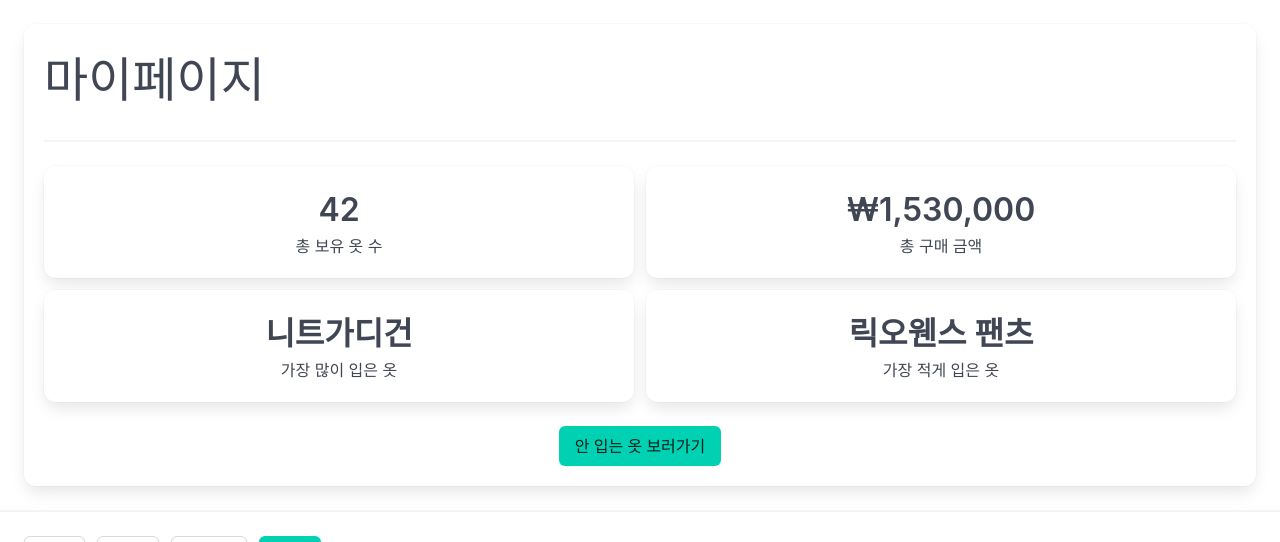
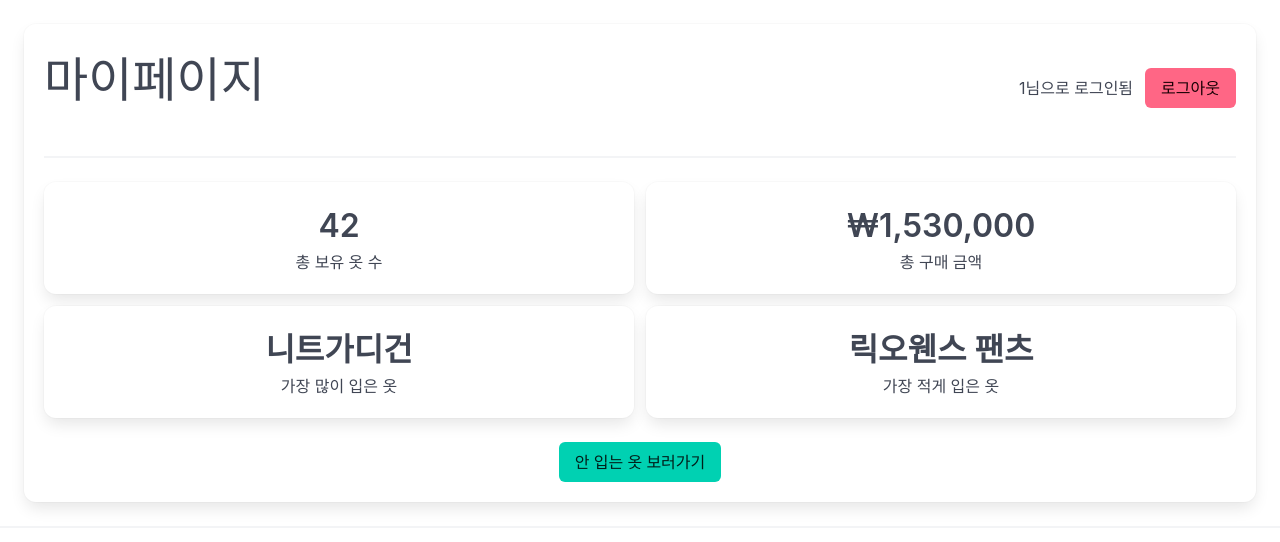
Before and after one commit to mg-2023/week01, a Flask app: page /mypage/ in a window 1280 px wide. Shown: the top 542 px of the page. Run offline with Flask 3, Linux system fonts and the light colour scheme; the visitor is signed in with stand-in values (Sample User, id 1).

Commit message:
마이페이지 화면의 로그아웃 버튼

```diff
--- a/routes/mypage.py
+++ b/routes/mypage.py
@@ -1,7 +1,8 @@
-from flask import Blueprint, render_template
+from flask import Blueprint, render_template, session
 
 mypage_bp = Blueprint("mypage", __name__)
 
 @mypage_bp.route("/")
 def mypage():
-    return render_template('mypage/index.html')
+    user = session['user_id']
+    return render_template('mypage/index.html', user=user)
--- a/templates/mypage/index.html
+++ b/templates/mypage/index.html
@@ -1,7 +1,16 @@
 {% extends 'base.html' %}
 {% block content %}
 <div class="box m-5">
-    <p class="is-size-1 has-text-weight-extrabold">마이페이지</p>
+    <div class="level">
+        <div class="level-left">
+            <p class="is-size-1 mb-4 has-text-weight-extrabold">마이페이지</p>
+        </div>
+
+        <div class="level-right">
+            <label for="logout">{{user}}님으로 로그인됨</label>
+            <button class="button is-danger" id="logout" onclick="proceedLogout()">로그아웃</button>
+        </div>
+    </div>
     <hr />
     <div class="fixed-grid has-2-cols has-1-cols-mobile">
         <div class="grid has-text-centered">
```
